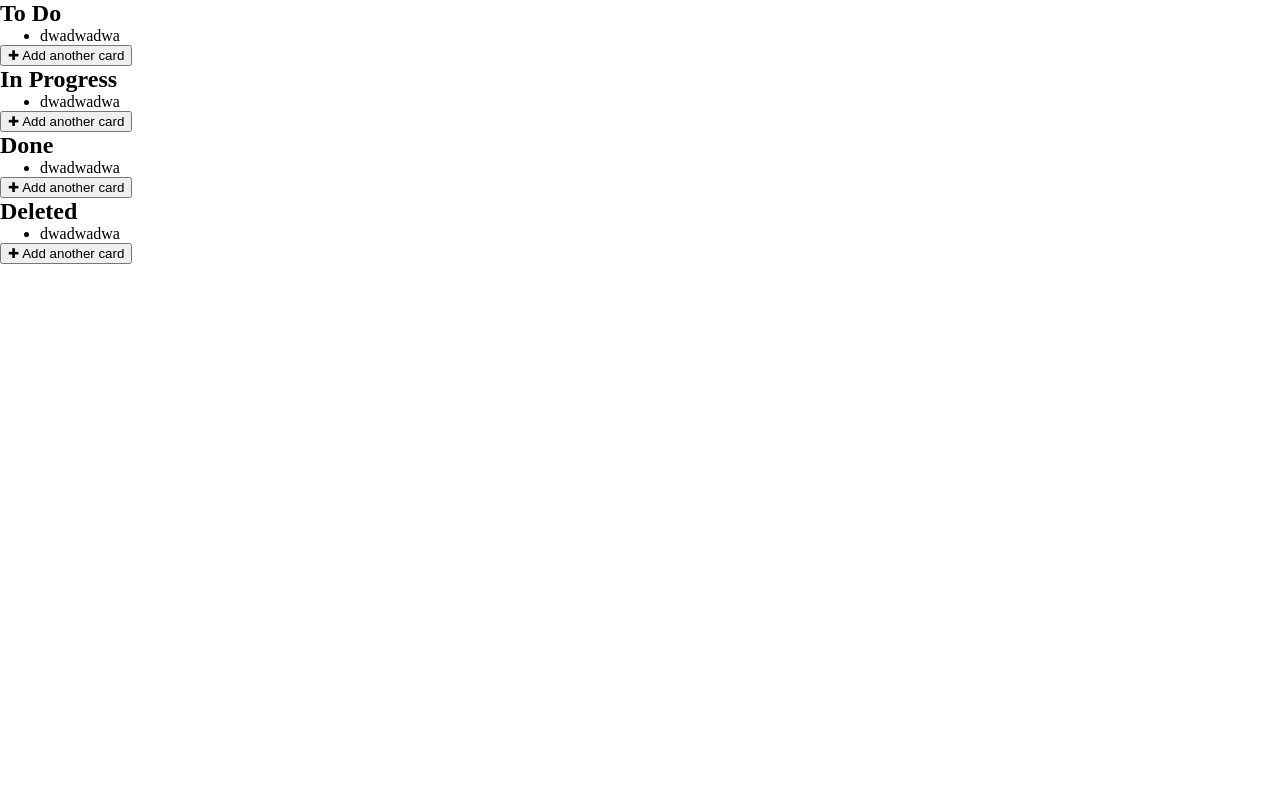
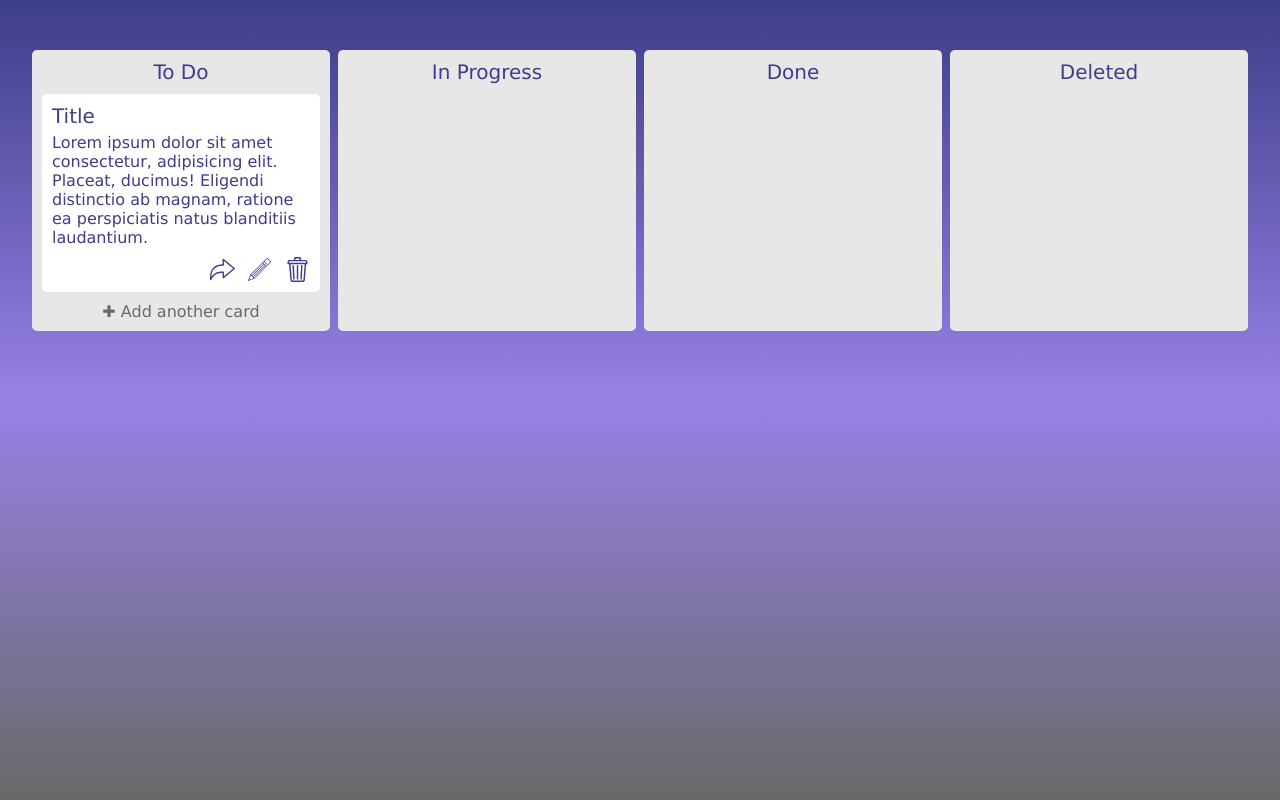
Before and after one commit to Gantlas/Todo_List, a plain HTML site: page index.html in a window 1280 px wide. Drawn offline with Linux system fonts and the light colour scheme.

Commit message:
add layout

```diff
--- a/index.html
+++ b/index.html
@@ -7,34 +7,38 @@
     <title>Todo List</title>
   </head>
   <body>
+    <div id="bg"></div>
     <main class="main">
       <section class="todo">
         <h2 class="header">To Do</h2>
         <ul class="todo__list">
-          <li class="todo__item">dwadwadwa</li>
+          <li class="list__item">
+            <h3 class="item__title">Title</h3>
+            <p class="item__description">
+              Lorem ipsum dolor sit amet consectetur, adipisicing elit. Placeat,
+              ducimus! Eligendi distinctio ab magnam, ratione ea perspiciatis
+              natus blanditiis laudantium.
+            </p>
+            <div class="icon-wrapper">
+              <img class="icon" src="images/arrow.svg" alt="arrow" />
+              <img class="icon" src="images/pencil.svg" alt="pencil" />
+              <img class="icon" src="images/trash.svg" alt="basket" />
+            </div>
+          </li>
         </ul>
-        <button class="add-btn">&#10010; Add another card</button>
+        <p class="add-card">&#10010; Add another card</p>
       </section>
       <section class="in-progress">
         <h2 class="header">In Progress</h2>
-        <ul class="in-progress__list">
-          <li class="in-progress__item">dwadwadwa</li>
-        </ul>
-        <button class="add-btn">&#10010; Add another card</button>
+        <ul class="in-progress__list"></ul>
       </section>
       <section class="done">
         <h2 class="header">Done</h2>
-        <ul class="done__list">
-          <li class="done__item">dwadwadwa</li>
-        </ul>
-        <button class="add-btn">&#10010; Add another card</button>
+        <ul class="done__list"></ul>
       </section>
       <section class="deleted">
         <h2 class="header">Deleted</h2>
-        <ul class="deleted__list">
-          <li class="deleted__item">dwadwadwa</li>
-        </ul>
-        <button class="add-btn">&#10010; Add another card</button>
+        <ul class="deleted__list"></ul>
       </section>
     </main>
     <script src="index.js"></script>
--- a/style.css
+++ b/style.css
@@ -2,3 +2,95 @@
   box-sizing: border-box;
   margin: 0;
 }
+
+body {
+  font-family: Verdana, Geneva, Tahoma, sans-serif;
+}
+
+#bg {
+  position: fixed;
+  top: 0;
+  right: 0;
+  left: 0;
+  bottom: 0;
+  z-index: -1;
+  /* background: linear-gradient(rgba(61, 62, 136, 1), rgba(75, 37, 212, 0.575)); */
+  background: linear-gradient(
+    rgba(61, 62, 136, 1),
+    rgba(75, 37, 212, 0.575),
+    #696969
+  );
+  background-repeat: no-repeat;
+}
+
+.main {
+  width: 95%;
+  display: flex;
+  justify-content: space-between;
+  margin: 0 auto;
+  padding-top: 50px;
+}
+
+.todo,
+.in-progress,
+.done,
+.deleted {
+  width: 24.5%;
+  border-radius: 5px;
+  padding: 10px;
+  background-color: rgb(231, 231, 231);
+  color: rgb(61, 62, 136);
+}
+
+.header {
+  font-size: 20px;
+  font-weight: normal;
+  margin-bottom: 10px;
+  text-align: center;
+}
+
+.todo__list,
+.in-progress__list,
+.done__list,
+.deleted__list {
+  list-style-type: none;
+  padding: 0;
+}
+
+.list__item {
+  background-color: white;
+  padding: 10px;
+  border-radius: 5px;
+  margin-bottom: 10px;
+  display: flex;
+  flex-direction: column;
+}
+
+.item__title {
+  font-size: 20px;
+  font-weight: normal;
+  margin-bottom: 5px;
+}
+
+.item__description {
+  font-size: 16px;
+  margin-bottom: 10px;
+}
+
+.icon-wrapper {
+  width: 100px;
+  align-self: flex-end;
+  display: flex;
+  justify-content: space-between;
+}
+
+.icon {
+  width: 25px;
+  cursor: pointer;
+}
+
+.add-card {
+  text-align: center;
+  color: #696969;
+  cursor: pointer;
+}
```
Also changed, not shown: images/arrow.svg (added), images/pencil.svg (added), images/trash.svg (added).
